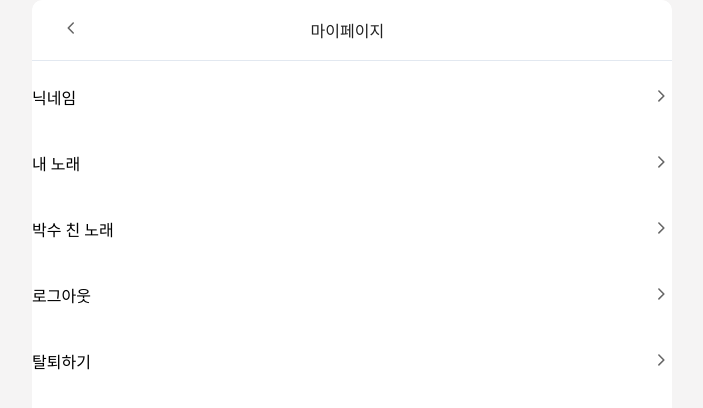
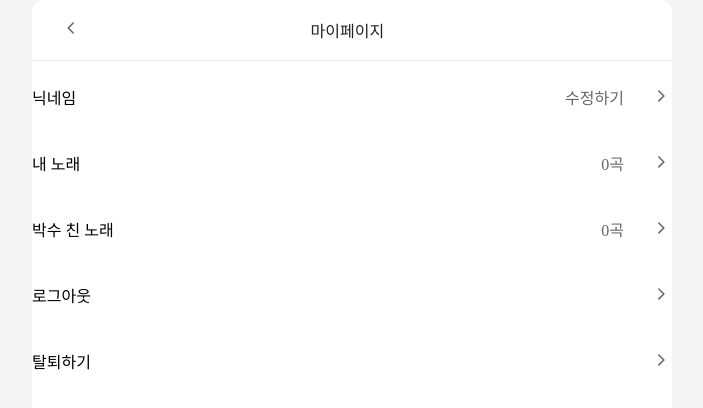
Before and after one commit to eun-hak/Team7-Frontend-2, a Next.js app: page /mypage in a window 1280 px wide. Shown: the top 408 px of the page, without its empty margins (288-991 px from the left). Built offline with nearby package versions, Linux system fonts and the light colour scheme.

Commit message:
마이페이지 기능 개발

```diff
--- a/app/(mypage)/mypage/page.tsx
+++ b/app/(mypage)/mypage/page.tsx
@@ -17,7 +17,7 @@ const Mypage = () => {
   const router = useRouter();
   const handleLogoutAndRedirect = () => {
     logout(() => {
-      router.push("/main"); // 특정 조건이 만족하는 경우에만 화면 이동
+      router.push("/main?value=전체"); // 특정 조건이 만족하는 경우에만 화면 이동
     });
     // logout(); // 로그아웃 함수 호출
     // router.push("/main"); // 화면 이동
@@ -30,23 +30,35 @@ const Mypage = () => {
       <MainPageWrapper>
         <MainPageContainer>
           <UploadHeader name="마이페이지" type="hidden"></UploadHeader>
-          <ContentWrapper>
-            닉네임
+          <ContentWrapper onClick={() => router.push("/rename")}>
+            <NicknameWrapper>닉네임</NicknameWrapper>
+            <EditWrapper>
+              <WordWrapper>수정하기</WordWrapper>
               <LogoLink>
                 <FrontIcon width={55} height={24} />
               </LogoLink>
+            </EditWrapper>
           </ContentWrapper>
+
           <ContentWrapper>
+            <NicknameWrapper onClick={() => router.push("/mysong")}>
               내 노래
+            </NicknameWrapper>
+            <EditWrapper>
+              <WordWrapper>0곡</WordWrapper>
               <LogoLink>
                 <FrontIcon width={55} height={24} />
               </LogoLink>
+            </EditWrapper>
           </ContentWrapper>
           <ContentWrapper>
-            박수 친 노래
+            <NicknameWrapper> 박수 친 노래</NicknameWrapper>
+            <EditWrapper>
+              <WordWrapper>0곡</WordWrapper>
               <LogoLink>
                 <FrontIcon width={55} height={24} />
               </LogoLink>
+            </EditWrapper>
           </ContentWrapper>
           <ContentWrapper onClick={() => handleLogoutAndRedirect()}>
             로그아웃
@@ -67,7 +79,9 @@ const Mypage = () => {
 };
 
 export default Mypage;
-
+const EditWrapper = styled.div`
+  display: flex;
+`;
 const ContentWrapper = styled.div`
   width: 100%;
   height: 56px;
@@ -102,3 +116,14 @@ const LogoLink = styled.div`
   line-height: 4;
   margin-right: 14px;
 `;
+
+const WordWrapper = styled.div`
+  margin-right: 10px;
+  line-height: 3.5;
+  color: rgba(0, 0, 0, 0.6);
+`;
+
+const NicknameWrapper = styled.div`
+  flex: 1; /* 남은 공간을 모두 차지하도록 설정 */
+  margin-right: 10px; /* "수정하기"와 간격 주기 */
+`;
```
Lines whose indentation alone changed are shown as unchanged.
